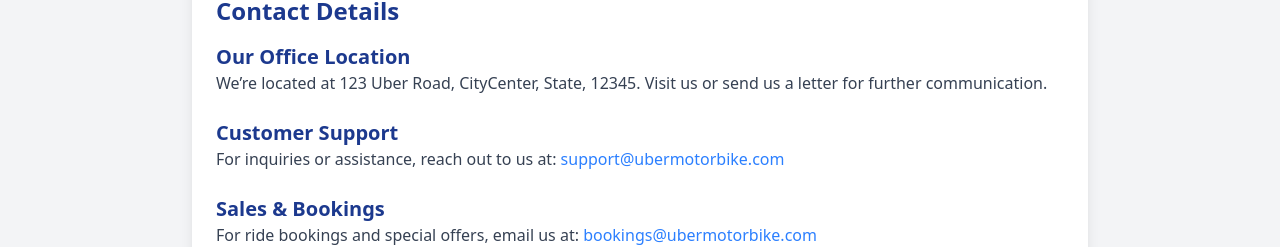
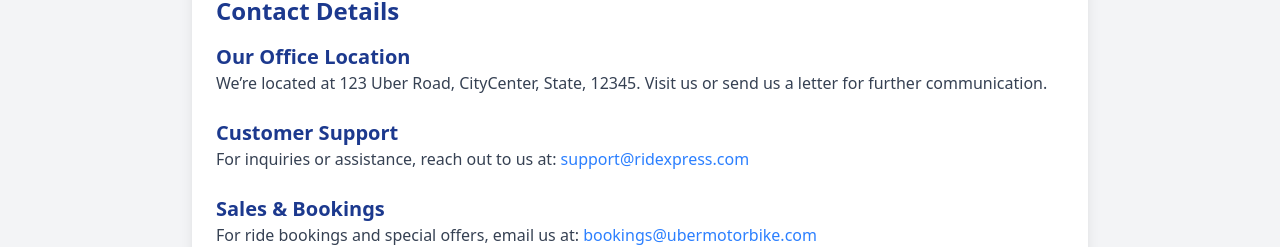
Before and after one commit to Enochtec/ecommerce, a React (Vite) app: page /contact in a window 1280 px wide. Shown: the part 769-1016 px from the top of the page. Built offline with nearby package versions, Linux system fonts and the light colour scheme; the HTML template or start-up script is replaced by a standard one.

Commit message:
Update Contact.jsx

```diff
--- a/src/pages/Contact.jsx
+++ b/src/pages/Contact.jsx
@@ -90,7 +90,7 @@
 
         <div className="mb-6">
           <h3 className="text-xl font-semibold text-blue-900">Customer Support</h3>
-          <p className="text-gray-700">For inquiries or assistance, reach out to us at: <a href="mailto:support@ubermotorbike.com" className="text-blue-500">support@ubermotorbike.com</a></p>
+          <p className="text-gray-700">For inquiries or assistance, reach out to us at: <a href="mailto:support@ubermotorbike.com" className="text-blue-500">support@ridexpress.com</a></p>
         </div>
 
         <div className="mb-6">
```
